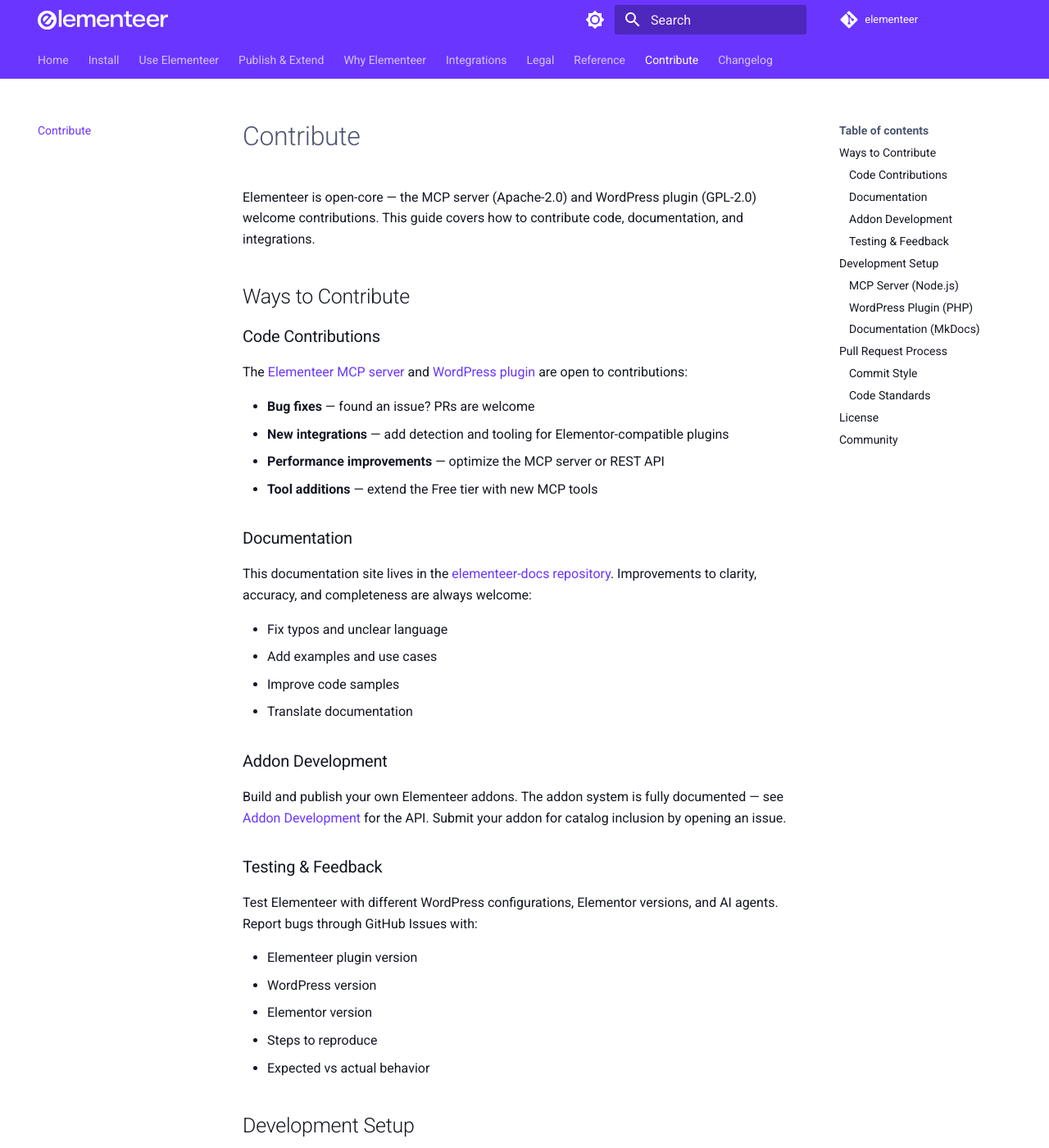
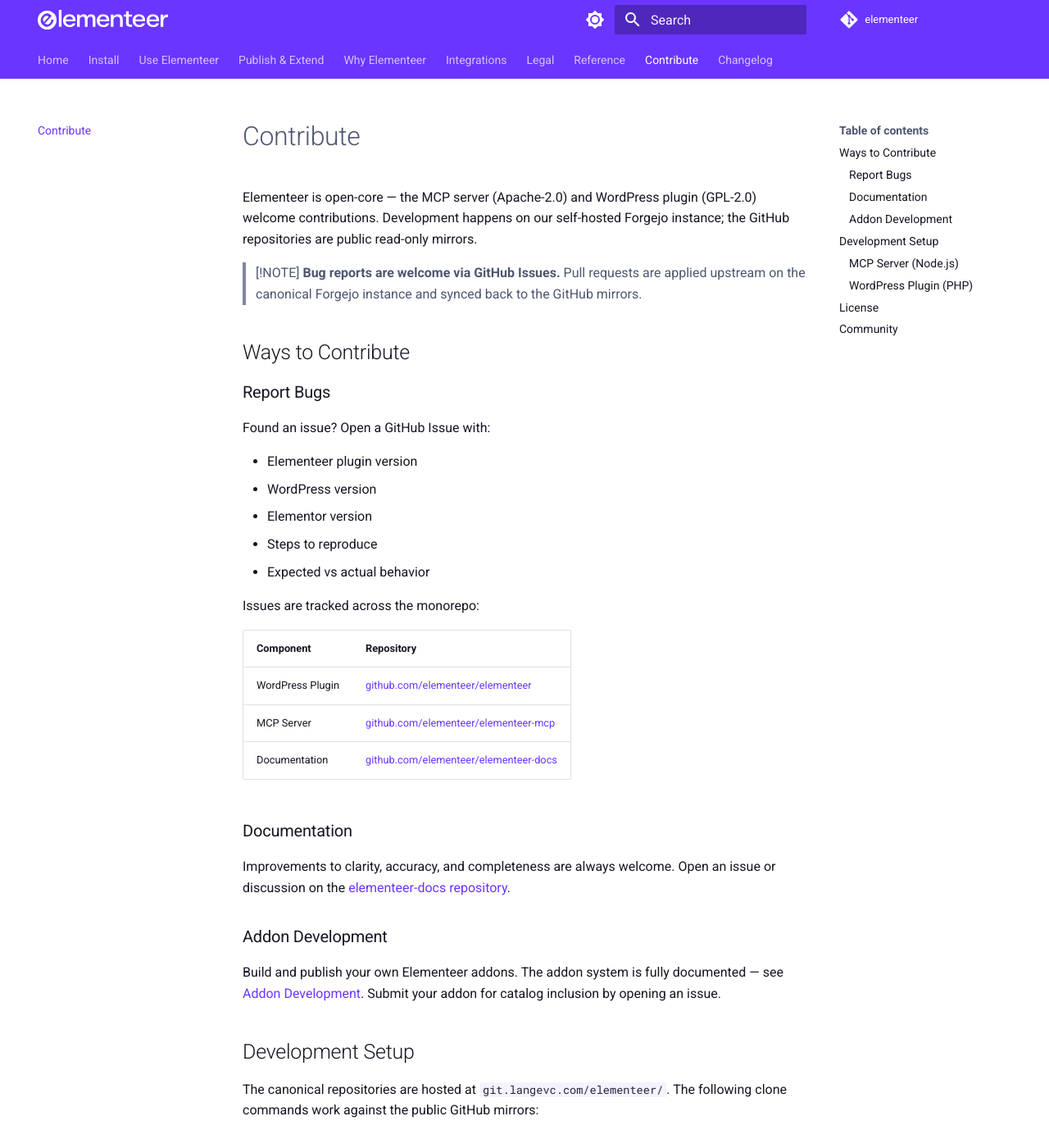
Before and after one commit to elementeer/elementeer-docs, an MkDocs documentation site: the page built from docs/contribute.md, in a window 1280 px wide and 1400 px high. Shown: the whole window at 82% size. Built offline with MkDocs 1.6.1 and Material for MkDocs 9.7.7, drawn with Linux system fonts in a browser that asks for light colours; comment, search, counter and statistics services are not loaded; some of the changed text lies outside the part shown.

Commit message:
docs: rewrite contribute — mirror-first workflow, canonical Forgejo, GitHub Issues only

````diff
--- a/docs/contribute.md
+++ b/docs/contribute.md
@@ -1,34 +1,15 @@
 # Contribute
 
-Elementeer is open-core — the MCP server (Apache-2.0) and WordPress plugin (GPL-2.0) welcome contributions. This guide covers how to contribute code, documentation, and integrations.
+Elementeer is open-core — the MCP server (Apache-2.0) and WordPress plugin (GPL-2.0) welcome contributions. Development happens on our self-hosted Forgejo instance; the GitHub repositories are public read-only mirrors.
+
+> [!NOTE]
+> **Bug reports are welcome via GitHub Issues.** Pull requests are applied upstream on the canonical Forgejo instance and synced back to the GitHub mirrors.
 
 ## Ways to Contribute
 
-### Code Contributions
+### Report Bugs
 
-The [Elementeer MCP server](https://github.com/elementeer/elementeer-mcp) and [WordPress plugin](https://github.com/elementeer/elementeer) are open to contributions:
-
-- **Bug fixes** — found an issue? PRs are welcome
-- **New integrations** — add detection and tooling for Elementor-compatible plugins
-- **Performance improvements** — optimize the MCP server or REST API
-- **Tool additions** — extend the Free tier with new MCP tools
-
-### Documentation
-
-This documentation site lives in the [elementeer-docs repository](https://github.com/elementeer/elementeer-docs). Improvements to clarity, accuracy, and completeness are always welcome:
-
-- Fix typos and unclear language
-- Add examples and use cases
-- Improve code samples
-- Translate documentation
-
-### Addon Development
-
-Build and publish your own Elementeer addons. The addon system is fully documented — see [Addon Development](publish/addon-development.md) for the API. Submit your addon for catalog inclusion by opening an issue.
-
-### Testing & Feedback
-
-Test Elementeer with different WordPress configurations, Elementor versions, and AI agents. Report bugs through GitHub Issues with:
+Found an issue? Open a GitHub Issue with:
 
 - Elementeer plugin version
 - WordPress version
@@ -36,7 +17,25 @@ Test Elementeer with different WordPress configurations, Elementor versions, and
 - Steps to reproduce
 - Expected vs actual behavior
 
+Issues are tracked across the monorepo:
+
+| Component | Repository |
+|---|---|
+| WordPress Plugin | [github.com/elementeer/elementeer](https://github.com/elementeer/elementeer) |
+| MCP Server | [github.com/elementeer/elementeer-mcp](https://github.com/elementeer/elementeer-mcp) |
+| Documentation | [github.com/elementeer/elementeer-docs](https://github.com/elementeer/elementeer-docs) |
+
+### Documentation
+
+Improvements to clarity, accuracy, and completeness are always welcome. Open an issue or discussion on the [elementeer-docs repository](https://github.com/elementeer/elementeer-docs).
+
+### Addon Development
+
+Build and publish your own Elementeer addons. The addon system is fully documented — see [Addon Development](publish/addon-development.md). Submit your addon for catalog inclusion by opening an issue.
+
 ## Development Setup
+
+The canonical repositories are hosted at `git.langevc.com/elementeer/`. The following clone commands work against the public GitHub mirrors:
 
 ### MCP Server (Node.js)
 
@@ -47,57 +46,13 @@ npm install
 npm run dev
 ```
 
-The server runs in development mode with hot reload.
-
 ### WordPress Plugin (PHP)
 
 ```bash
 git clone https://github.com/elementeer/elementeer.git
-cd elementeer-plugin
+cd elementeer
 composer install
 ```
-
-Run tests:
-
-```bash
-composer test
-composer lint
-```
-
-### Documentation (MkDocs)
-
-```bash
-git clone https://github.com/elementeer/elementeer-docs.git
-cd elementeer-docs
-pip install -r requirements.txt
-mkdocs serve
-```
-
-Documentation runs at `http://localhost:8000`.
-
-## Pull Request Process
-
-1. Fork the repository
-2. Create a feature branch (`feat/new-tool` or `fix/bug-description`)
-3. Write tests for your changes
-4. Ensure all existing tests pass
-5. Update documentation if your change adds or modifies tools
-6. Submit a PR with a clear description
-
-### Commit Style
-
-```
-feat: add Voxel membership management tools
-fix: resolve 403 on template deletion for admin keys
-docs: update Claude Desktop setup instructions for v2.2
-test: add integration tests for SEO meta operations
-```
-
-### Code Standards
-
-- **PHP:** WordPress coding standards (`phpcs` with WordPress-Extra ruleset)
-- **TypeScript:** Prettier + ESLint with strict TypeScript config
-- **Documentation:** Markdown, valid MkDocs Material syntax
 
 ## License
 
@@ -111,6 +66,6 @@ See [License](legal/license.md) for full license texts.
 
 ## Community
 
-- **GitHub Issues:** [github.com/elementeer/elementeer-mcp/issues](https://github.com/elementeer/elementeer-mcp/issues)
-- **Discussions:** [github.com/elementeer/elementeer-mcp/discussions](https://github.com/elementeer/elementeer-mcp/discussions)
+- **GitHub Issues:** [github.com/elementeer/elementeer/issues](https://github.com/elementeer/elementeer/issues)
 - **Email:** [hello@elementeer.xyz](mailto:hello@elementeer.xyz)
+- **Docs:** [docs.elementeer.xyz](https://docs.elementeer.xyz)
````
